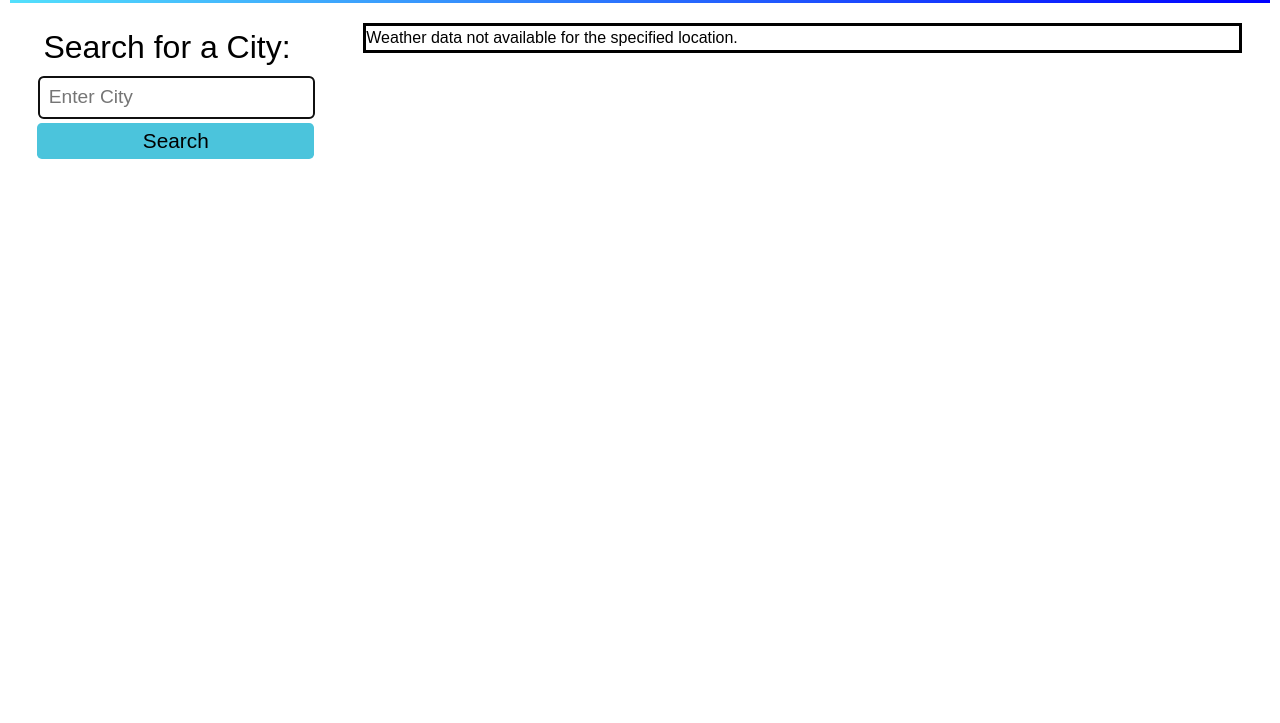
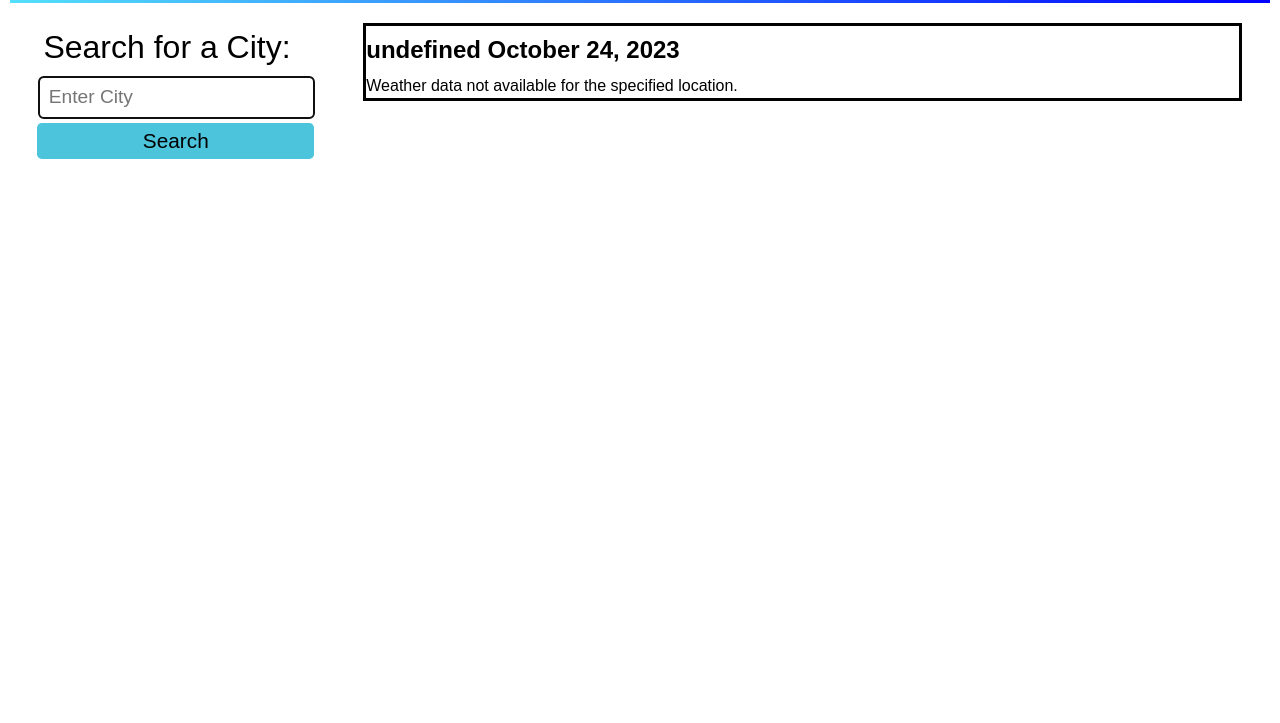
Before and after one commit to AbyDiaz/server-sideAPI, a plain HTML site: page index.html in a window 1280 px wide. Shown: the part 77-800 px from the top of the page. Drawn offline with nearby package versions, Linux system fonts and the light colour scheme.

Commit message:
added date for weathercontainer

```diff
--- a/assets/script.js
+++ b/assets/script.js
@@ -2,6 +2,7 @@ var cityFormEl = document.querySelector('#city-form');
 var cityInputEl = document.querySelector('#enterCity');
 var weatherContainerEl = document.querySelector('#weather-container');
 var weatherSearchTerm = document.querySelector('#weather-search-term');
+var now = dayjs().format('MMMM DD, YYYY');
 
 var getWeather = function(name) {
 
@@ -61,7 +62,9 @@ var displayWeather = function (weatherData, searchTerm,) {
 
     // clear old content
     weatherContainerEl.textContent = '';
-    weatherSearchTerm.textContent = searchTerm;
+    weatherSearchTerm.textContent = searchTerm + ' ' + now;
+
+    //weatherSearchTerm.textContent = now;
 
 
 
--- a/index.html
+++ b/index.html
@@ -50,7 +50,8 @@
 
 
     </main>
-
+    <!-- for day.js-->
+    <script src="https://cdnjs.cloudflare.com/ajax/libs/dayjs/1.11.10/dayjs.min.js" integrity="sha512-FwNWaxyfy2XlEINoSnZh1JQ5TRRtGow0D6XcmAWmYCRgvqOUTnzCxPc9uF35u5ZEpirk1uhlPVA19tflhvnW1g==" crossorigin="anonymous" referrerpolicy="no-referrer"></script>
     <script src="https://cdn.jsdelivr.net/npm/bootstrap@5.3.2/dist/js/bootstrap.bundle.min.js" integrity="sha384-C6RzsynM9kWDrMNeT87bh95OGNyZPhcTNXj1NW7RuBCsyN/o0jlpcV8Qyq46cDfL" crossorigin="anonymous"></script>
     <script src="./assets/script.js"></script>
 </body>
```
